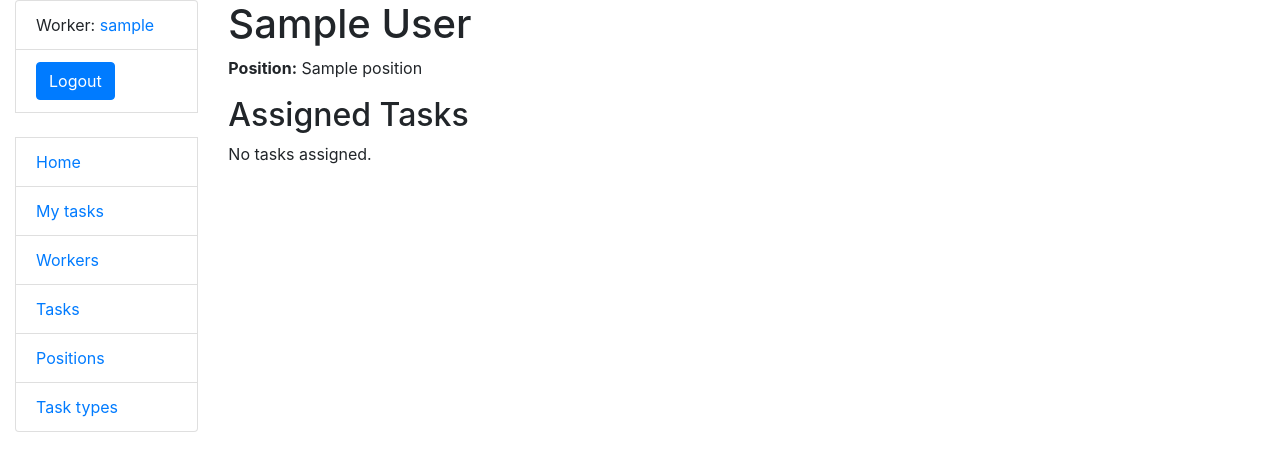
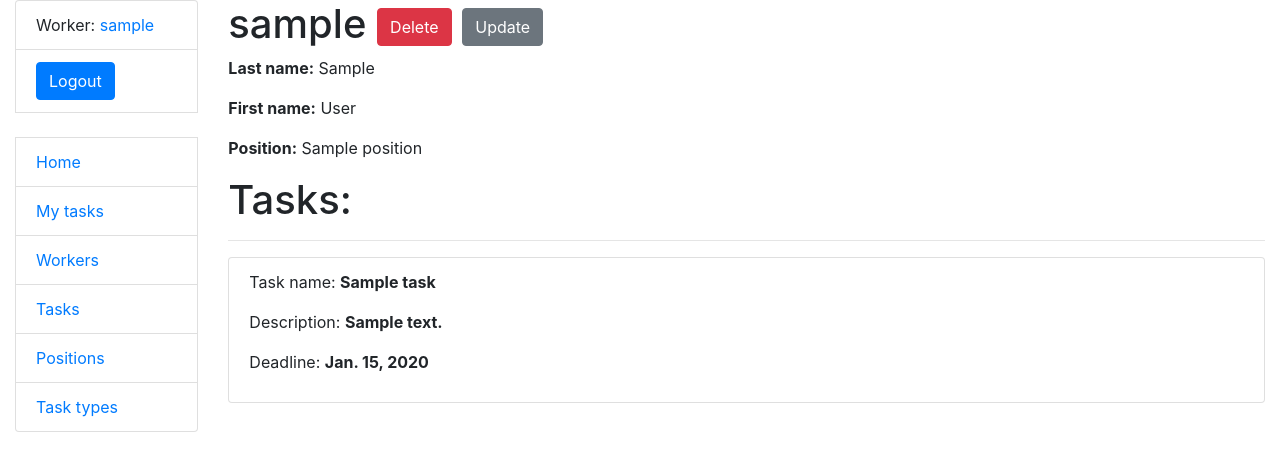
Before and after one commit to SpecializedBaby/task-master-pro, a Django app: page /workers/1/ in a window 1280 px wide. Shown: the top 471 px of the page. Run offline with Django 5.2, Linux system fonts and the light colour scheme; a user stored in the database is signed in; tables that the repository leaves empty hold one stand-in row (values such as "Sample post").

Commit message:
feat: update and add Update and Delete options worker detail template
- Included buttons for deleting and updating the worker
- Displayed a list of all tasks for the worker

This commit introduces a comprehensive worker detail template, enhancing the user interface for worker management by providing detailed tasks information and options for updating, deleting.

```diff
--- a/templates/task_manager/worker_detail.html
+++ b/templates/task_manager/worker_detail.html
@@ -1,17 +1,33 @@
 {% extends "base.html" %}
 
 {% block content %}
-<h1>{{ worker.first_name }} {{ worker.last_name }}</h1>
-<p><strong>Position:</strong> {{ worker.position.name }}</p>
+  <h1>
+    {{ worker.username }}
+    <a href="{% url 'task_manager:worker-delete' pk=worker.id %}" class="btn btn-danger link-to-page">
+      Delete
+    </a>
 
-<h2>Assigned Tasks</h2>
-{% if worker.assigned_tasks.all %}
-    <ul>
-        {% for task in worker.assigned_tasks.all %}
-            <li>{{ task.name }} ({{ task.task_type.name }})</li>
-        {% endfor %}
-    </ul>
-{% else %}
-    <p>No tasks assigned.</p>
-{% endif %}
+    <a href="{% url 'task_manager:worker-update' pk=worker.id %}" class="btn btn-secondary link-to-page">
+      Update
+    </a>
+  </h1>
+  <p><strong>Last name:</strong> {{ worker.first_name }}</p>
+  <p><strong>First name:</strong> {{ worker.last_name }}</p>
+  <p><strong>Position:</strong> {{ worker.position.name }}</p>
+
+  <h1>
+    Tasks:
+  </h1>
+  <hr>
+  <ul class="list-group">
+    {% for task in worker.task_set.all %}
+      <li class="list-group-item">
+        <p>Task name: <strong>{{ task.name }}</strong></p>
+        <p>Description: <strong>{{ task.description }}</strong></p>
+        <p>Deadline: <strong>{{ task.deadline }}</strong></p>
+      </li>
+    {% empty %}
+      <p>No Tasks</p>
+    {% endfor %}
+  </ul>
 {% endblock %}
```
